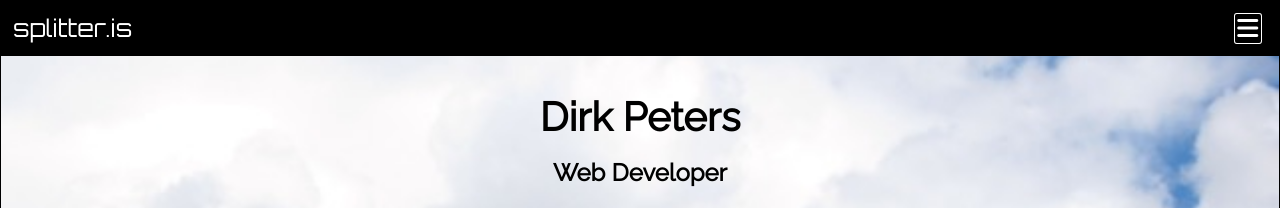
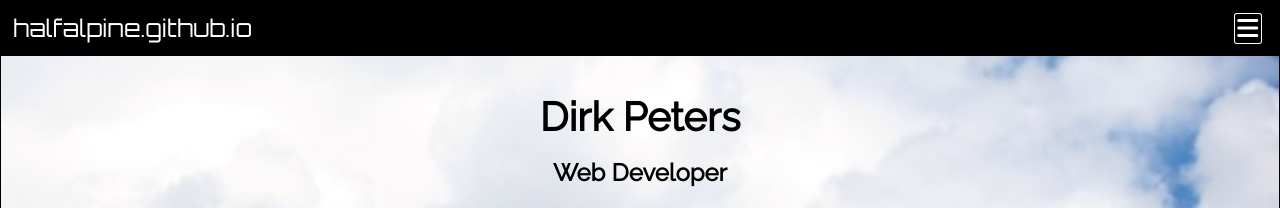
Before and after one commit to halfalpine/halfalpine.github.io, a Jekyll site: the page built from index.html, in a window 1280 px wide. Shown: the top 208 px of the page. Built offline with Jekyll 4.4.1, drawn with Linux system fonts in a browser that asks for light colours; nearby versions of some CDN libraries.

Commit message:
change upper-left title to halfalpine

```diff
--- a/_includes/header.html
+++ b/_includes/header.html
@@ -1,6 +1,6 @@
 <header id="header">
   <nav>
-    <span>splitter.is</span>
+    <span>halfalpine.github.io</span>
     <div id="drop-down">
       <i id="menu-icon" class="fa fa-bars" aria-hidden="true"></i>
       <ul class="page-list hidden">
```
